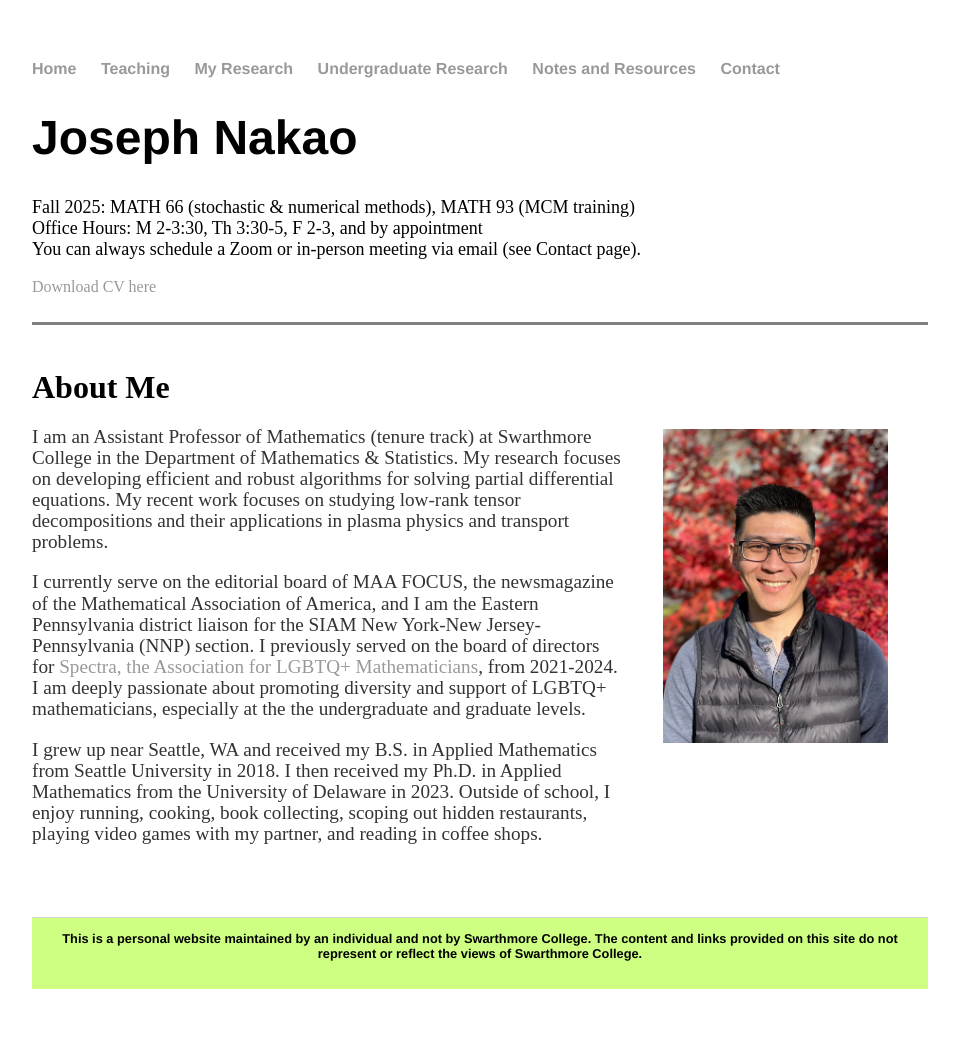
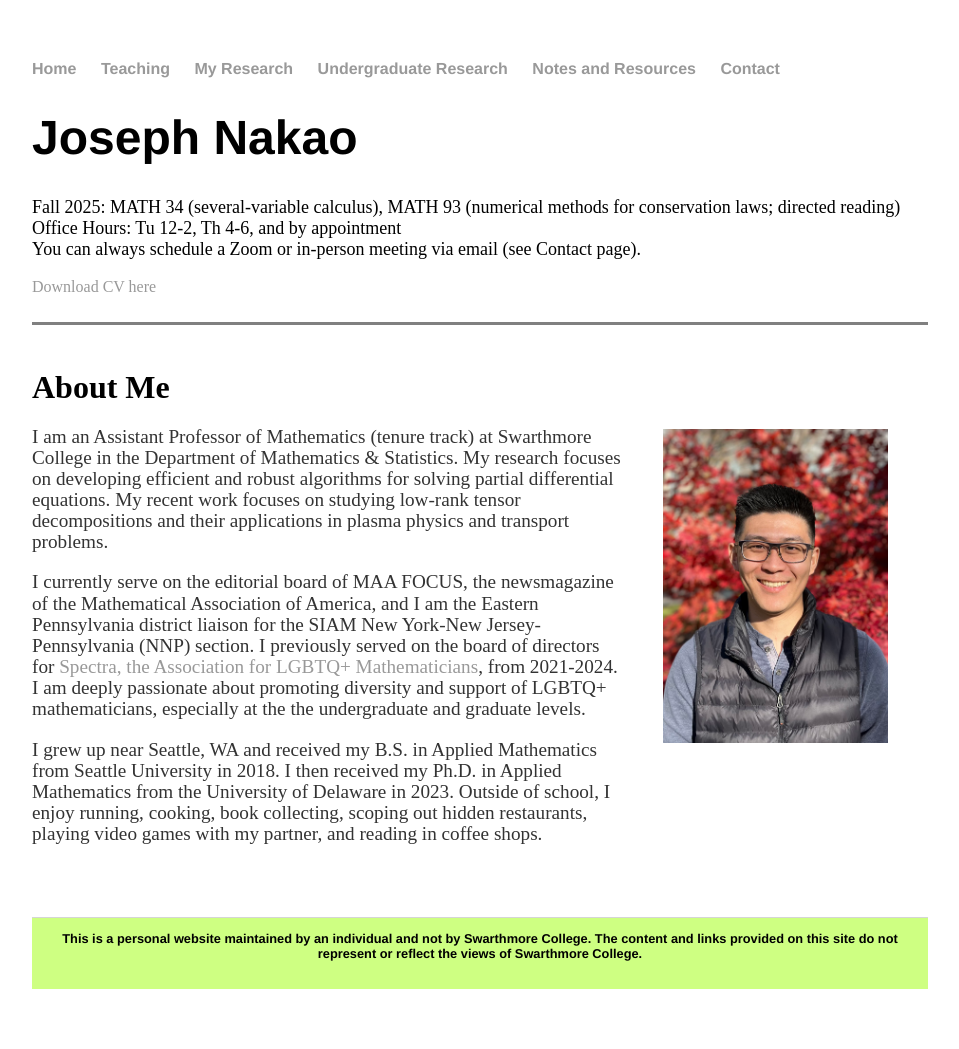
Before and after one commit to jhknakao/jhknakao.github.io, a Jekyll site: the page built from index.html, in a window 1280 px wide. Shown: the whole page, without its empty margins (160-1119 px from the left). Built offline with Jekyll 4.4.1, drawn with Linux system fonts in a browser that asks for light colours.

Commit message:
Update index.html

```diff
--- a/index.html
+++ b/index.html
@@ -4,9 +4,9 @@ title: Joseph Nakao's Homepage
 ---
 <div class="blurb">
 	<h1>Joseph Nakao</h1>
-	<font size="4">Fall 2025: MATH 66 (stochastic & numerical methods), MATH 93 (MCM training)</font>
+	<font size="4">Fall 2025: MATH 34 (several-variable calculus), MATH 93 (numerical methods for conservation laws; directed reading)</font>
 	<br>
-	<font size="4">Office Hours: M 2-3:30, Th 3:30-5, F 2-3, and by appointment</font>
+	<font size="4">Office Hours: Tu 12-2, Th 4-6, and by appointment</font>
 	<br>
 	<font size="4">You can always schedule a Zoom or in-person meeting via email (see Contact page).</font>
 	<br>
```
